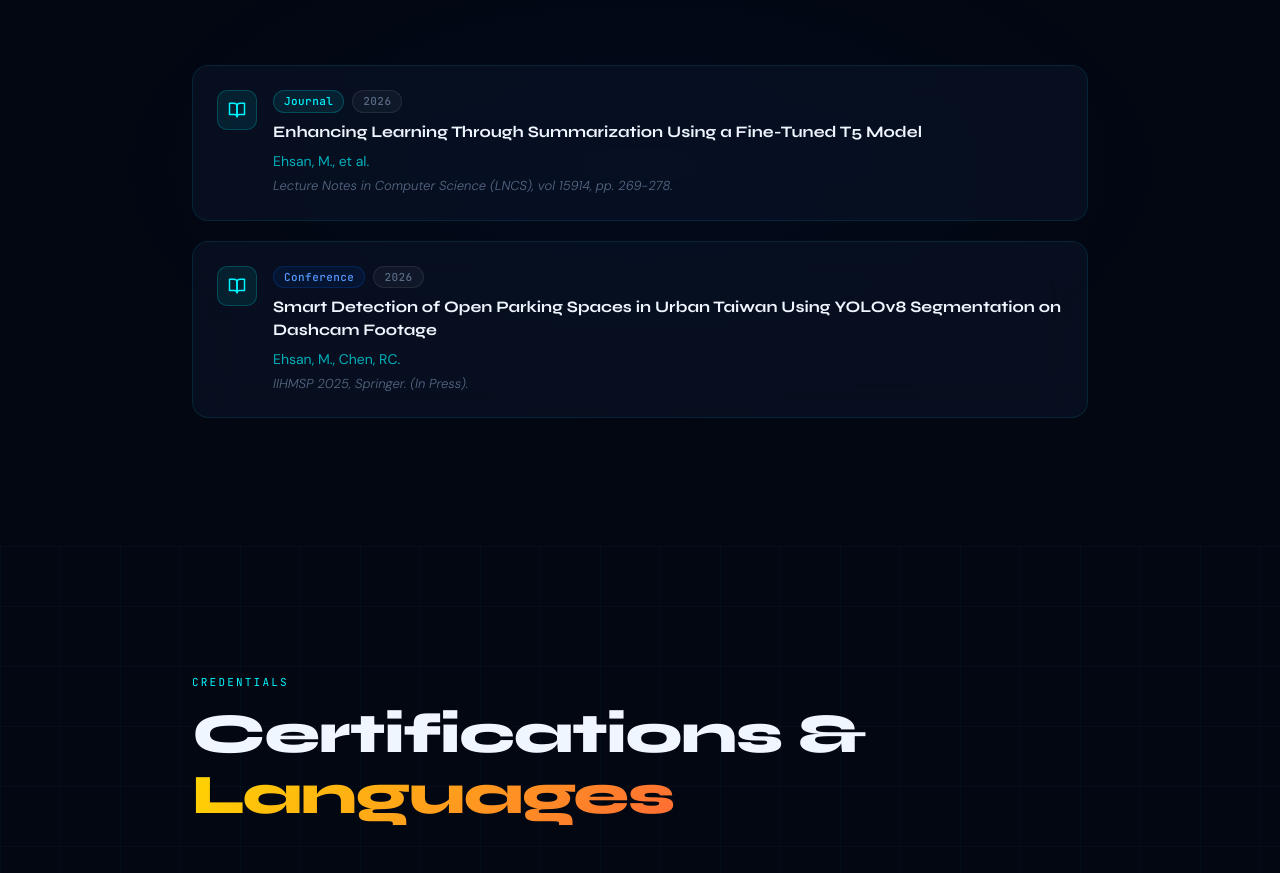
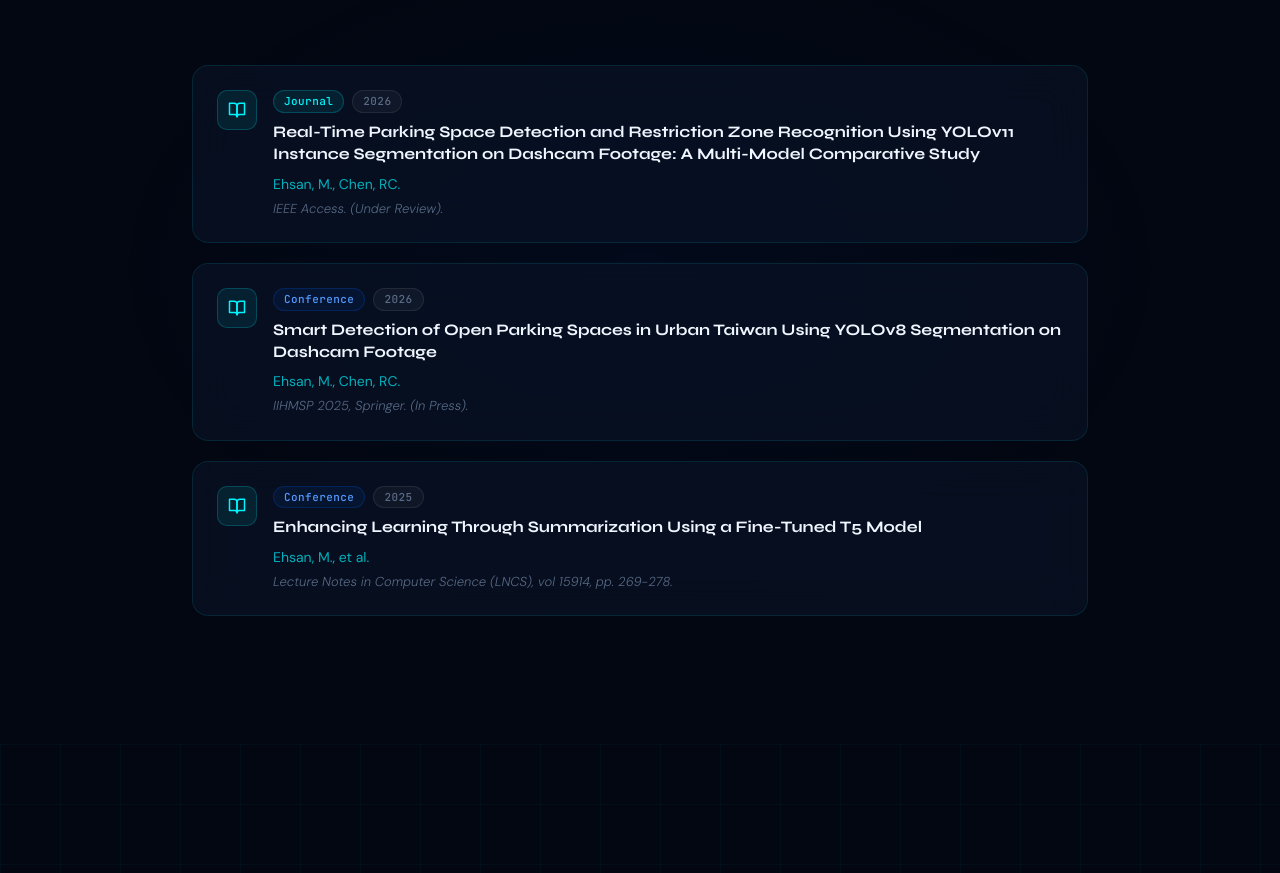
Before and after one commit to Ehsaanullah/portfolio, a Next.js app: page / in a window 1280 px wide. Shown: the part 6276-7149 px from the top of the page. Built offline with nearby package versions, Linux system fonts and the light colour scheme.

Commit message:
Add journal paper entry and update publications order

```diff
--- a/src/data/resume.ts
+++ b/src/data/resume.ts
@@ -92,11 +92,10 @@ export const resumeData = {
 
   publications: [
     {
-      title:
-        "Enhancing Learning Through Summarization Using a Fine-Tuned T5 Model",
-      authors: "Ehsan, M., et al.",
+      title: "Real-Time Parking Space Detection and Restriction Zone Recognition Using YOLOv11 Instance Segmentation on Dashcam Footage: A Multi-Model Comparative Study",
+      authors: "Ehsan, M., Chen, RC.",
       year: "2026",
-      venue: "Lecture Notes in Computer Science (LNCS), vol 15914, pp. 269-278.",
+      venue: "IEEE Access. (Under Review).",
       type: "Journal",
     },
     {
@@ -105,6 +104,15 @@ export const resumeData = {
       authors: "Ehsan, M., Chen, RC.",
       year: "2026",
       venue: "IIHMSP 2025, Springer. (In Press).",
+      type: "Conference",
+    },
+    {
+      title:
+        "Enhancing Learning Through Summarization Using a Fine-Tuned T5 Model",
+      authors: "Ehsan, M., et al.",
+      year: "2025",
+      venue: "Lecture Notes in Computer Science (LNCS), vol 15914, pp. 269-278.",
+      doi: "10.1007/978-3-031-98197-5_29",
       type: "Conference",
     },
   ],
```
